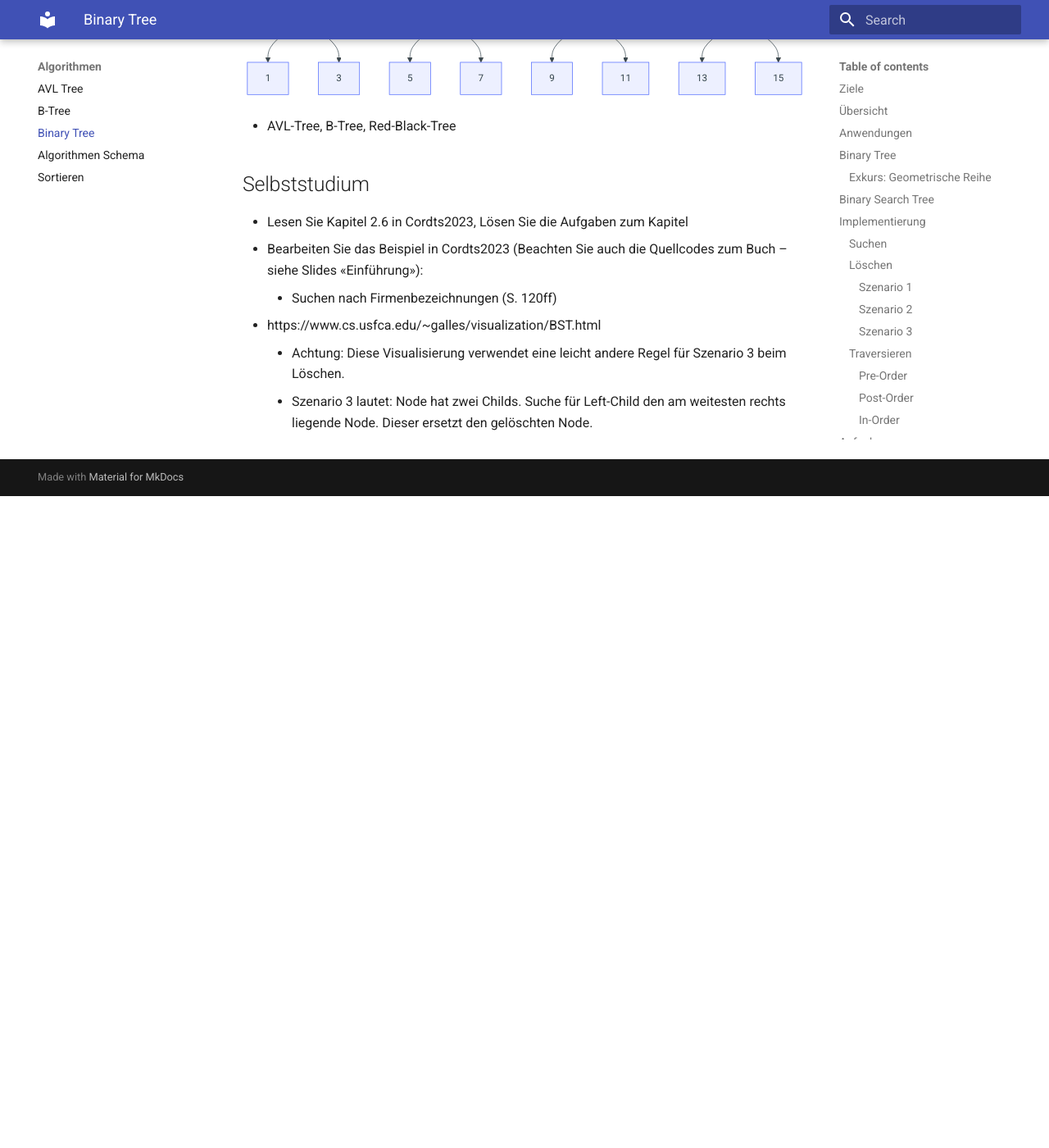
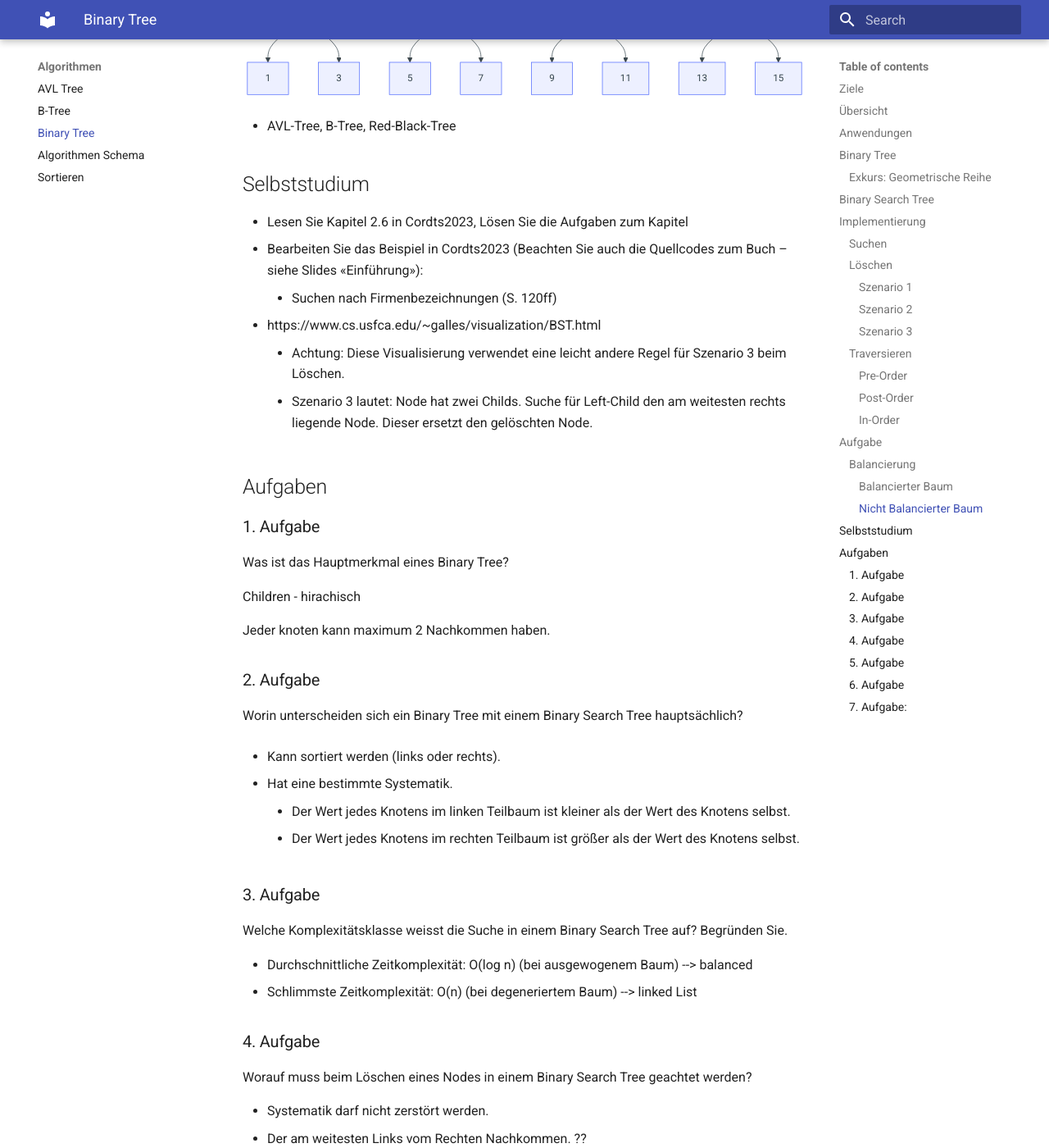
Before and after one commit to tsolenthaler/zbwAlgDs, an MkDocs documentation site: the page built from docs/algorithmen/binary-tree.md, in a window 1280 px wide and 1400 px high, scrolled down 13163 px. Shown: the whole window at 82% size. Built offline with MkDocs 1.6.1 and Material for MkDocs 9.7.7, drawn with Linux system fonts in a browser that asks for light colours; before the commit the page ends 13768 px from its top, so only the background shows below that; some of the changed text lies outside the part shown.

Commit message:
Add exercises and questions for Binary Tree concepts and operations

````diff
--- a/docs/algorithmen/binary-tree.md
+++ b/docs/algorithmen/binary-tree.md
@@ -493,3 +493,128 @@ flowchart TD
 * https://www.cs.usfca.edu/~galles/visualization/BST.html
     * Achtung: Diese Visualisierung verwendet eine leicht andere Regel für Szenario 3 beim Löschen.
     * Szenario 3 lautet: Node hat zwei Childs. Suche für Left-Child den am weitesten rechts liegende Node. Dieser ersetzt den gelöschten Node.
+
+
+## Aufgaben
+
+### 1. Aufgabe
+Was ist das Hauptmerkmal eines Binary Tree?
+
+Children - hirachisch
+
+Jeder knoten kann maximum 2 Nachkommen haben.
+
+### 2. Aufgabe
+Worin unterscheiden sich ein Binary Tree mit einem Binary Search Tree hauptsächlich?
+
+* Kann sortiert werden (links oder rechts).
+
+* Hat eine bestimmte Systematik.
+    * Der Wert jedes Knotens im linken Teilbaum ist kleiner als der Wert des Knotens selbst.
+    * Der Wert jedes Knotens im rechten Teilbaum ist größer als der Wert des Knotens selbst.
+
+### 3. Aufgabe
+Welche Komplexitätsklasse weisst die Suche in einem Binary Search Tree auf? Begründen Sie.
+
+* Durchschnittliche Zeitkomplexität: O(log n) (bei ausgewogenem Baum) --> balanced
+* Schlimmste Zeitkomplexität: O(n) (bei degeneriertem Baum) --> linked List
+
+
+### 4. Aufgabe
+Worauf muss beim Löschen eines Nodes in einem Binary Search Tree geachtet werden?
+
+* Systematik darf nicht zerstört werden.
+* Der am weitesten Links vom Rechten Nachkommen. ??
+
+* Hauptpunkte die beachtetw werden müssen:
+    * Fall 1: Konten ist ein Blatt (keine Kinder) --> kann entfernt werden
+    * Fall 2: Konten hat ein Kind --> Knoten entfernen Kind rückt nach
+    * Fall 3: Konten hat zwei Kinder --> Nachfolger bestimmen --> kleinster Knoten im rechten Teilbaum, der die Eigenschaften eines Binayr Search Tree beibehält.
+    * Nach dem Löschen muss die Anordnung der Knoten weiterhin gültig sein.
+    * Bei AVL-Tree müssen weiter Schritte unternommen werden, um den beim ins Gleichgewicht zu bringen
+
+### 5. Aufgabe
+Gegeben ist folgende Methode:
+
+```C#
+public int Frage(BinaryTreeNode root) {
+    if (root == null) {
+        return 0;
+    }
+
+    if (root.Left == null && root.Right == null) {
+        return 0;
+    }
+
+    return 1 + Frage(root.Left) + Frage(root.Right);
+}
+```
+Was berechnet diese Methode?
+* a) Sie zählt die Blattknoten.
+* b) X - Sie zählt die internen Knoten.
+* c) Sie berechnet die Höhe des Binärbaumes.
+* d) Etwas anderes – nämlich: …………………………………………………………………
+
+### 6. Aufgabe
+Gegeben ist folgender Binary Search Tree:
+
+``` mermaid
+flowchart TD
+    5 --> 3
+    5 --> 9
+    3 --> 1
+    3 --> 4
+    9 --> 7
+    7 --> 8
+```
+
+Nun werden auf diesem Baum mehrere Baum-Traversierungen durchgeführt und von jedem Knoten die jeweilige
+Zahl auf die Konsole ausgegeben.
+Was ist die jeweilige Ausgabe auf der Konsole für
+
+* Preorder: 5 --> 3 --> 1 --> 4 --> 9 --> 7 --> 8
+* Inorder: 1 --> 3 --> 4 --> 5 --> 8 --> 7 --> 9
+* Postorder: 1 --> 4 --> 3 --> 8 --> 7 --> 9 --> 5
+
+### 7. Aufgabe:
+a) Bauen Sie einen Binary Search Tree mit folgenden Elementen (in der gegebenen Reihenfolge):
+10, 5, 8, 15, 2, 20. Bestimmen Sie von Ihrem Baum die Komplexitätsklasse für einen Suchvorgang.
+
+``` mermaid
+flowchart TD
+    10 --> 5
+    10 --> 15
+    5 --> 8
+    5 --> 2
+    15 --> 20
+```
+
+--> balonzierter Baum --> O(log n)
+
+
+b) Bauen Sie einen Binary Search Tree mit folgenden Elementen (in der gegebenen Reihenfolge):
+20, 15, 10, 5, 2, 8. Bestimmen Sie von Ihrem Baum die Komplexitätsklasse für einen Suchvorgang.
+Was stellen Sie fest, wenn Sie die Komplexitätsklassen vergleichen? Wie könnte dieses Problem gelöst
+werden?
+
+``` mermaid
+flowchart TD
+    20 --> 15
+    15 --> 10
+    10 --> 5
+    5 --> 2
+    5 --> 8
+```
+
+--> unbalonzierter Baum --> O(n)
+
+Lösen des Problems durch:
+1. Selbstbalancierende Bäume verwenden
+2. Rpalancing durchführen
+3. Heaps verwenden
+
+
+
+!!! note
+
+    n+1  ==> O(n) =  n1 + n0  // ist gleich
````
